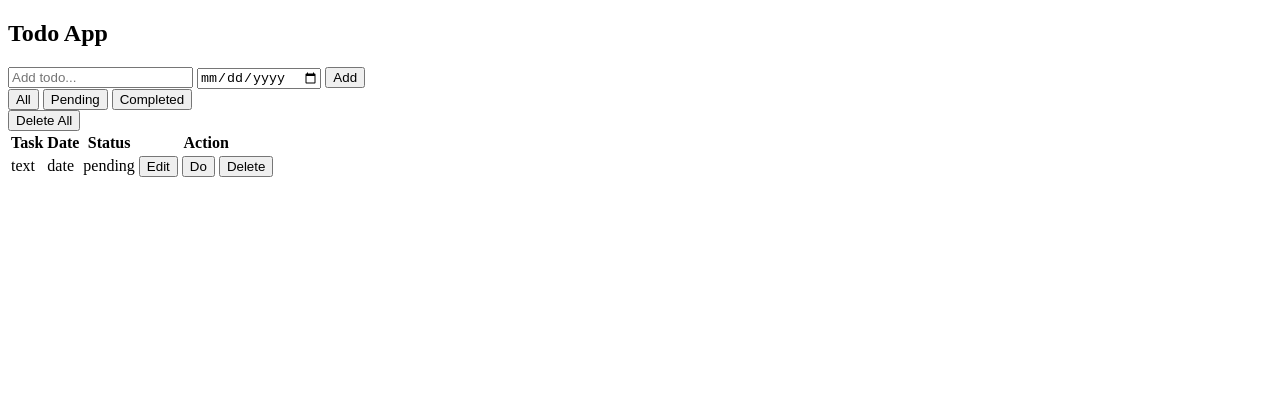
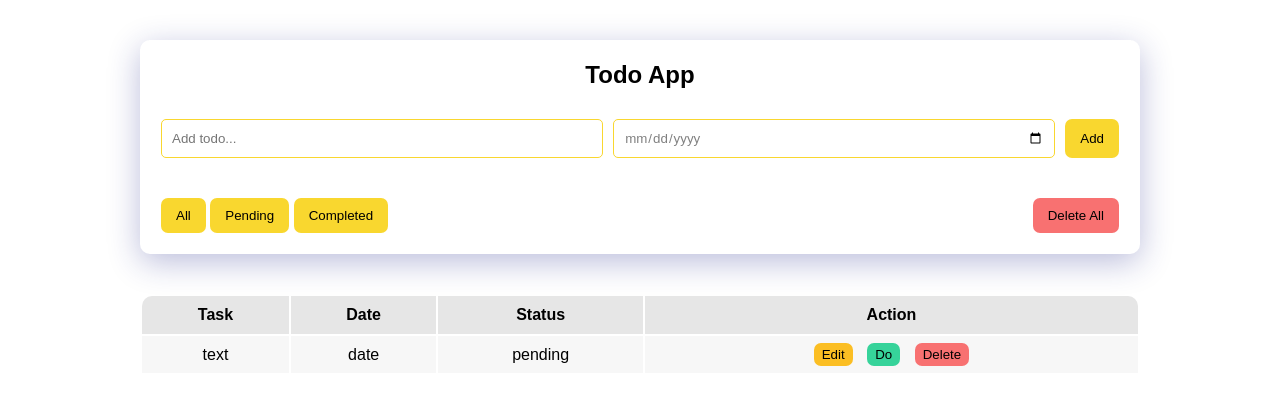
Before and after one commit to hosseinsoleimani/todo-app, a plain HTML site: page index.html in a window 1280 px wide. Drawn offline with Linux system fonts and the light colour scheme.

Commit message:
css file updated

```diff
--- a/css/style.css
+++ b/css/style.css
@@ -0,0 +1,126 @@
+:root{
+    --color-primary: #f9d72f;
+    --color-background:#e6e6e6;
+    --color-task:#f7f7f7;
+    --color-success:#36d39a;
+    --color-warning:#fbbe23;
+    --color-error:#f87171;
+}
+
+*{
+    padding: 0;
+    margin: 0;
+    box-sizing: border-box;
+    font-family: Arial, Helvetica, sans-serif;
+}
+
+body{
+    max-width: 1000px;
+    margin: auto;
+}
+
+.container{
+    width: 100%;
+    margin: 40px auto 40px;
+    padding: 20px;
+    display: flex;
+    flex-direction: column;
+    align-items: center;
+    box-shadow: 0 8px 32px 0 rgba(31,38,135,0.3);
+    border-radius: 10px;
+    border: 1px solid rgba(255,255,255,0.18);
+}
+
+h2{
+    font-size: 1.5rem;
+    margin-bottom: 30px;
+}
+
+.input-section{
+    width: 100%;
+    display: flex;
+    justify-content: space-between;
+    margin-bottom: 40px;
+}
+
+.input-section input{
+    margin-right: 10px;
+    width: 100%;
+    border: var(--color-primary) 1px solid;
+    border-radius: 5px;
+    padding: 10px;
+    color: grey;
+}
+
+.input-section input:focus{
+    outline: none;
+    border-width: 2px;
+}
+
+button{
+    background-color: var(--color-primary);
+    border: none;
+    cursor: pointer;
+    padding: 10px 15px;
+    border-radius: 7px;
+}
+
+button:hover{
+    opacity: 0.5;
+    color:#ffffff
+}
+
+.todos-operator{
+    width: 100%;
+    display: flex;
+    justify-content: space-between;
+}
+
+#delete-all-button{
+    background-color: var(--color-error);
+}
+
+/* ------------------------------------------------------------ */
+
+table{
+    width: 100%;
+}
+
+thead{
+    background-color: var(--color-background);
+}
+
+thead th{
+    padding: 10px;
+}
+
+thead th:first-child{
+    border-top-left-radius: 10px;
+}
+
+thead th:last-child{
+    border-top-right-radius: 10px;
+}
+
+tbody td{
+    background-color: var(--color-task);
+    padding: 5px 10px;
+    text-align: center;
+}
+
+tbody td button{
+padding: 4px 8px;
+margin: 2px 5px;
+}
+
+tbody td button:nth-child(1){
+    background-color: var(--color-warning);
+}
+
+tbody td button:nth-child(2){
+    background-color: var(--color-success);
+}
+
+tbody td button:nth-child(3){
+    background-color: var(--color-error);
+}
--- a/index.html
+++ b/index.html
@@ -20,7 +20,7 @@
           <button class="filter-todos">Pending</button>
           <button class="filter-todos">Completed</button>
         </div>
-        <button>Delete All</button>
+        <button id="delete-all-button">Delete All</button>
       </div>
     </div>
     <div class="table">
```
